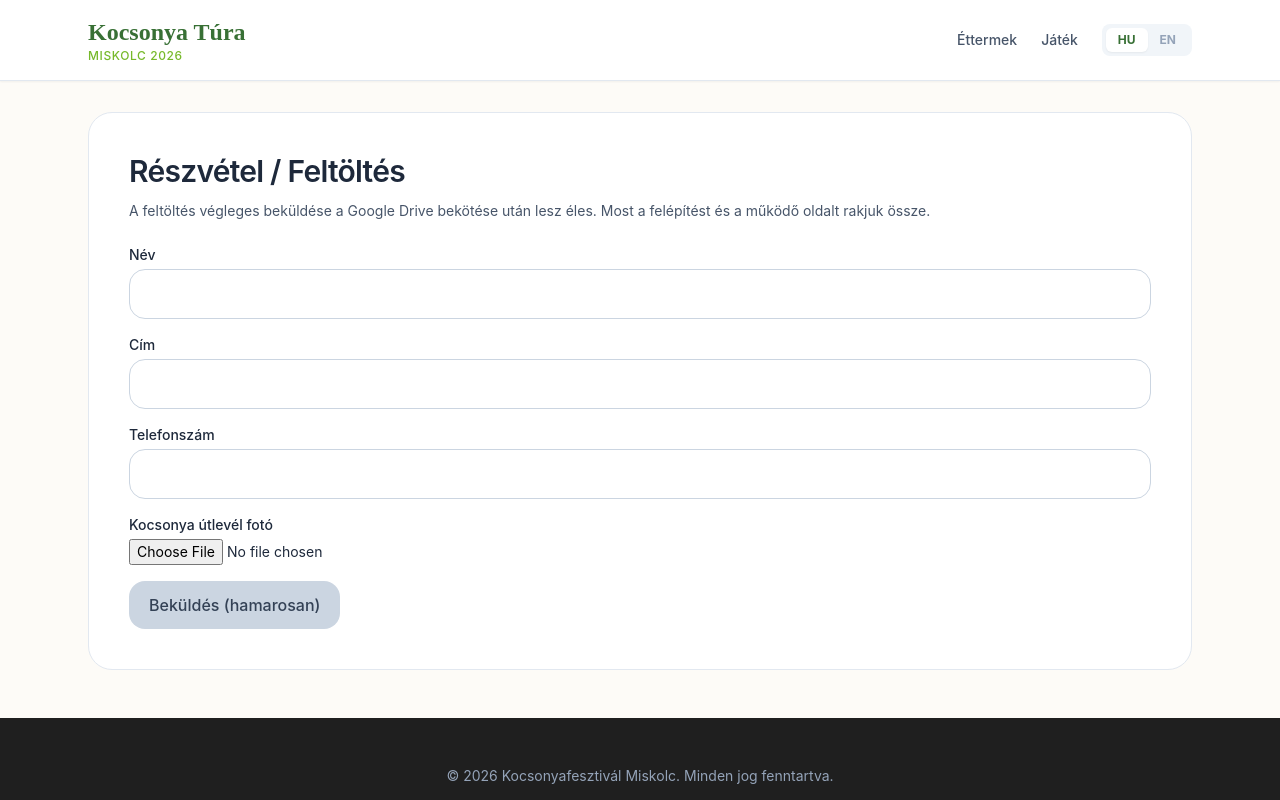
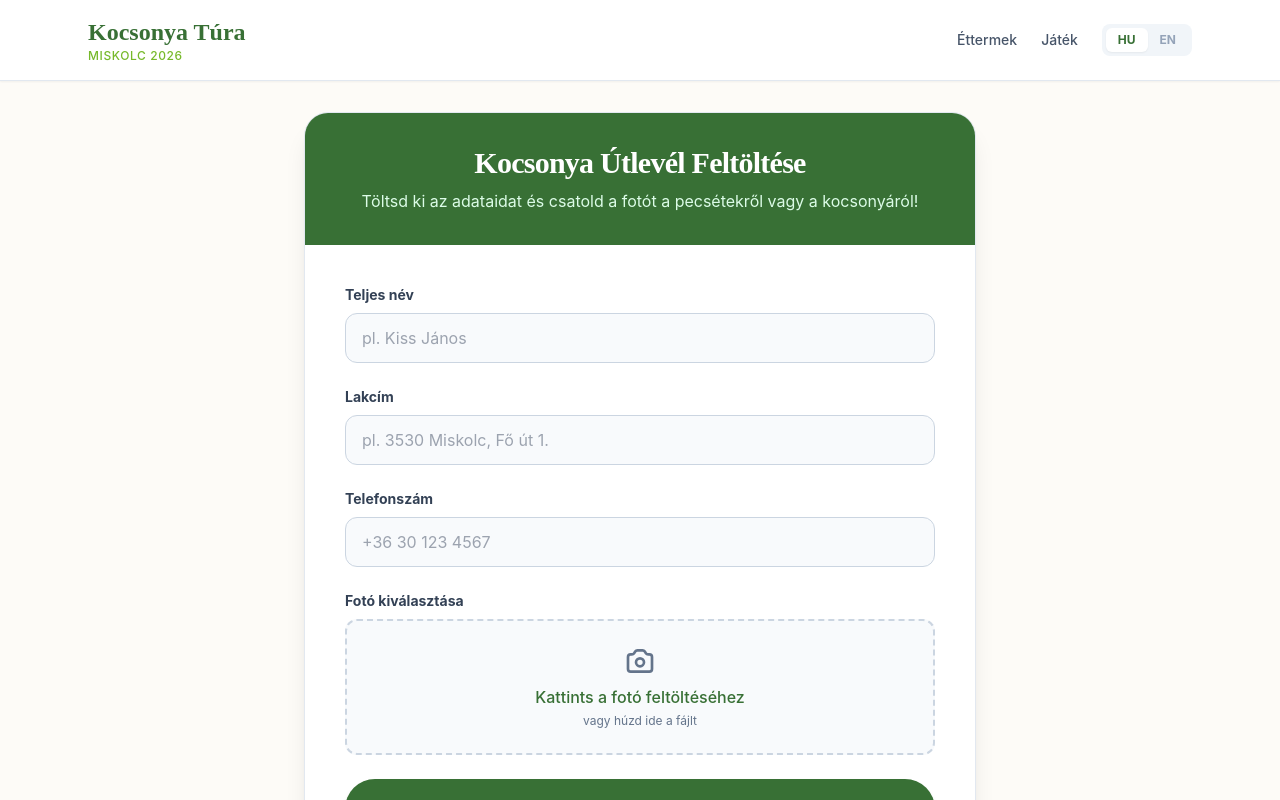
Before and after one commit to Viva1981/kocsonya, a Next.js app: page /feltoltes in a window 1280 px wide. Shown: the top 800 px of the page. Built offline with nearby package versions, Linux system fonts and the light colour scheme.

Commit message:
Feltöltő űrlap optimalizálása: dupla kattintás tiltása (loading state) és új design

```diff
--- a/pages/feltoltes.js
+++ b/pages/feltoltes.js
@@ -1,11 +1,44 @@
 import { useState } from "react";
 import Layout from "../components/Layout";
 import { useLanguage } from "../components/useLanguage";
-import { TEXTS } from "../data/texts";
+
+// --- SZÓTÁR (Helyi definíció a biztonság kedvéért) ---
+const FORM_TEXTS = {
+  hu: {
+    title: "Kocsonya Útlevél Feltöltése",
+    note: "Töltsd ki az adataidat és csatold a fotót a pecsétekről vagy a kocsonyáról!",
+    fields: {
+      name: "Teljes név",
+      address: "Lakcím",
+      phone: "Telefonszám",
+      file: "Fotó kiválasztása",
+      selected: "Kiválasztott fájl"
+    },
+    submit: "Beküldés és Játék",
+    loading: "Küldés folyamatban...",
+    successTitle: "Sikeres feltöltés!",
+    successText: "Köszönjük a játékot! A fotódat megkaptuk, sok szerencsét a sorsoláshoz."
+  },
+  en: {
+    title: "Upload Aspic Passport",
+    note: "Fill in your details and attach the photo of your stamps or the aspic!",
+    fields: {
+      name: "Full Name",
+      address: "Address",
+      phone: "Phone Number",
+      file: "Choose Photo",
+      selected: "Selected file"
+    },
+    submit: "Submit & Play",
+    loading: "Sending...",
+    successTitle: "Upload Successful!",
+    successText: "Thank you for playing! We received your photo, good luck with the draw."
+  }
+};
 
 export default function UploadPage() {
   const { lang, setLang } = useLanguage();
-  const t = TEXTS[lang];
+  const t = FORM_TEXTS[lang]; // Itt a helyi szótárat használjuk
 
   const [name, setName] = useState("");
   const [address, setAddress] = useState("");
@@ -13,17 +46,27 @@ export default function UploadPage() {
   const [file, setFile] = useState(null);
   const [submitted, setSubmitted] = useState(false);
 
+  // ÚJ: Töltés állapot figyelése
+  const [loading, setLoading] = useState(false);
+
   async function onSubmit(e) {
     e.preventDefault();
 
+    // HA már tölt, ne engedjük újra lefutni
+    if (loading) return;
+
     if (!file) {
-    alert("Nincs fájl kiválasztva");
+      alert(lang === 'hu' ? "Kérlek válassz egy fotót!" : "Please select a photo!");
       return;
     }
+
+    // Bekapcsoljuk a "homokórát" -> Gomb letiltva
+    setLoading(true);
 
     const reader = new FileReader();
 
     reader.onload = async () => {
+      try {
         const base64 = reader.result.split(",")[1];
 
         const payload = {
@@ -36,6 +79,7 @@ async function onSubmit(e) {
           mimeType: file.type,
         };
 
+        // A te GAS URL-ed
         const res = await fetch(
           "https://script.google.com/macros/s/AKfycbxOzy93QkZghcHsl3Vxsk_MOeqzPyvf4YLJsAH7PZL__YUTzmvTgO0KUc01Q9UwKqOJ/exec",
           {
@@ -48,105 +92,160 @@ const res = await fetch(
 
         const json = await res.json();
 
-    if (json.ok) {
+        // Feltételezzük, hogy a GAS visszadob egy JSON-t.
+        // Ha "ok" vagy nincs hiba, akkor sikeresnek vesszük.
         setSubmitted(true);
-    } else {
-      alert("Hiba történt: " + json.error);
+      } catch (error) {
+        console.error(error);
+        alert(lang === 'hu' ? "Hiba történt a küldéskor. Kérlek próbáld újra!" : "Error sending data. Please try again!");
+      } finally {
+        // Akár sikerült, akár nem, a töltést leállítjuk,
+        // de ha sikerült, úgyis eltűnik a gomb a "submitted" állapot miatt.
+        setLoading(false);
       }
     };
 
     reader.readAsDataURL(file);
   }
 
+  return (
+    <Layout lang={lang} setLang={setLang}>
+      <section className="max-w-2xl mx-auto rounded-3xl border border-slate-200 bg-white shadow-xl overflow-hidden">
 
-  return (
-    <Layout t={t} lang={lang} setLang={setLang}>
-      <section className="rounded-3xl border border-slate-200 bg-white p-6 sm:p-10">
-        <h1 className="text-2xl sm:text-3xl font-semibold tracking-tight">
-          {t.form.title}
+        {/* Fejléc sáv */}
+        <div className="bg-[#387035] px-6 py-8 sm:px-10 text-center">
+           <h1 className="text-2xl sm:text-3xl font-serif font-bold text-white tracking-tight">
+            {t.title}
           </h1>
-        <p className="mt-3 text-sm text-slate-600">{t.form.note}</p>
+          <p className="mt-2 text-green-100 text-sm sm:text-base">
+            {t.note}
+          </p>
+        </div>
 
+        <div className="p-6 sm:p-10">
           {submitted ? (
-          <div className="mt-6 rounded-2xl border border-slate-200 bg-slate-50 p-5">
-            <div className="font-semibold">{t.form.successTitle}</div>
-            <p className="mt-2 text-slate-700">{t.form.successText}</p>
+            <div className="text-center py-10">
+              <div className="mx-auto w-20 h-20 bg-green-100 text-[#387035] rounded-full flex items-center justify-center mb-6">
+                <svg className="w-10 h-10" fill="none" viewBox="0 0 24 24" stroke="currentColor">
+                  <path strokeLinecap="round" strokeLinejoin="round" strokeWidth={2} d="M5 13l4 4L19 7" />
+                </svg>
+              </div>
+              <h2 className="text-2xl font-bold text-[#387035] mb-2">{t.successTitle}</h2>
+              <p className="text-slate-600">{t.successText}</p>
             </div>
           ) : (
-          <form onSubmit={onSubmit} className="mt-6 space-y-4">
+            <form onSubmit={onSubmit} className="space-y-6">
+
+              {/* Név Mező */}
               <div>
-              <label className="block text-sm font-medium mb-1">
-                {t.form.fields.name}
+                <label className="block text-sm font-bold text-slate-700 mb-2">
+                  {t.fields.name}
                 </label>
                 <input
+                  type="text"
                   value={name}
                   onChange={(e) => setName(e.target.value)}
-                className="w-full rounded-2xl border border-slate-300 px-4 py-3 focus:outline-none focus:ring-2 focus:ring-slate-400"
-                placeholder=""
+                  className="w-full rounded-xl border border-slate-300 bg-slate-50 px-4 py-3 focus:outline-none focus:border-[#77b92b] focus:ring-2 focus:ring-green-100 transition-all"
+                  placeholder={lang === 'hu' ? "pl. Kiss János" : "e.g. John Doe"}
                   required
+                  disabled={loading}
                 />
               </div>
 
+              {/* Cím Mező */}
               <div>
-              <label className="block text-sm font-medium mb-1">
-                {t.form.fields.address}
+                <label className="block text-sm font-bold text-slate-700 mb-2">
+                  {t.fields.address}
                 </label>
                 <input
+                  type="text"
                   value={address}
                   onChange={(e) => setAddress(e.target.value)}
-                className="w-full rounded-2xl border border-slate-300 px-4 py-3 focus:outline-none focus:ring-2 focus:ring-slate-400"
-                placeholder=""
+                  className="w-full rounded-xl border border-slate-300 bg-slate-50 px-4 py-3 focus:outline-none focus:border-[#77b92b] focus:ring-2 focus:ring-green-100 transition-all"
+                  placeholder={lang === 'hu' ? "pl. 3530 Miskolc, Fő út 1." : ""}
                   required
+                  disabled={loading}
                 />
               </div>
 
+              {/* Telefon Mező */}
               <div>
-              <label className="block text-sm font-medium mb-1">
-                {t.form.fields.phone}
+                <label className="block text-sm font-bold text-slate-700 mb-2">
+                  {t.fields.phone}
                 </label>
                 <input
+                  type="tel"
                   value={phone}
                   onChange={(e) => setPhone(e.target.value)}
-                className="w-full rounded-2xl border border-slate-300 px-4 py-3 focus:outline-none focus:ring-2 focus:ring-slate-400"
-                placeholder=""
+                  className="w-full rounded-xl border border-slate-300 bg-slate-50 px-4 py-3 focus:outline-none focus:border-[#77b92b] focus:ring-2 focus:ring-green-100 transition-all"
+                  placeholder="+36 30 123 4567"
                   required
+                  disabled={loading}
                 />
               </div>
 
+              {/* Fájl feltöltés (Dizájnosabb) */}
               <div>
-              <label className="block text-sm font-medium mb-1">
-                {t.form.fields.file}
+                <label className="block text-sm font-bold text-slate-700 mb-2">
+                  {t.fields.file}
                 </label>
 
-              <div className="flex flex-col sm:flex-row items-start sm:items-center gap-3">
+                <div className={`relative border-2 border-dashed rounded-xl p-6 text-center transition-all ${file ? 'border-[#387035] bg-green-50' : 'border-slate-300 hover:border-slate-400 bg-slate-50'}`}>
                   <input
                     type="file"
                     accept="image/*"
                     onChange={(e) => setFile(e.target.files?.[0] || null)}
-                  className="block w-full text-sm"
+                    className="absolute top-0 left-0 w-full h-full opacity-0 cursor-pointer"
                     required
+                    disabled={loading}
                   />
 
-                <div className="text-sm text-slate-600">
                   {file ? (
-                    <>
-                      <span className="font-medium">{t.form.selected}:</span>{" "}
-                      {file.name}
-                    </>
-                  ) : null}
+                    <div className="flex flex-col items-center text-[#387035]">
+                      <svg className="w-8 h-8 mb-2" fill="none" viewBox="0 0 24 24" stroke="currentColor">
+                         <path strokeLinecap="round" strokeLinejoin="round" strokeWidth={2} d="M9 12l2 2 4-4m6 2a9 9 0 11-18 0 9 9 0 0118 0z" />
+                      </svg>
+                      <span className="font-semibold">{t.fields.selected}:</span>
+                      <span className="text-sm truncate max-w-xs">{file.name}</span>
                     </div>
+                  ) : (
+                    <div className="flex flex-col items-center text-slate-500">
+                      <svg className="w-8 h-8 mb-2" fill="none" viewBox="0 0 24 24" stroke="currentColor">
+                        <path strokeLinecap="round" strokeLinejoin="round" strokeWidth={2} d="M3 9a2 2 0 012-2h.93a2 2 0 001.664-.89l.812-1.22A2 2 0 0110.07 4h3.86a2 2 0 011.664.89l.812 1.22A2 2 0 0018.07 7H19a2 2 0 012 2v9a2 2 0 01-2 2H5a2 2 0 01-2-2V9z" />
+                        <path strokeLinecap="round" strokeLinejoin="round" strokeWidth={2} d="M15 13a3 3 0 11-6 0 3 3 0 016 0z" />
+                      </svg>
+                      <span className="font-medium text-[#387035]">Kattints a fotó feltöltéséhez</span>
+                      <span className="text-xs mt-1">vagy húzd ide a fájlt</span>
+                    </div>
+                  )}
                 </div>
               </div>
 
+              {/* Submit Gomb - Loading állapottal */}
               <button
                 type="submit"
-              className="w-full sm:w-auto inline-flex items-center justify-center rounded-2xl bg-slate-300 px-5 py-3 text-slate-700 font-medium cursor-not-allowed"
-              title="A beküldés a Drive bekötése után lesz éles."
+                disabled={loading} // Ez akadályozza meg a duplázást
+                className={`w-full flex items-center justify-center py-4 px-6 rounded-full font-bold text-lg transition-all shadow-md
+                  ${loading
+                    ? "bg-slate-300 text-slate-500 cursor-not-allowed"
+                    : "bg-[#387035] text-white hover:bg-[#2a5528] hover:shadow-lg transform active:scale-95"
+                  }`}
               >
-              {t.form.submit}
+                {loading ? (
+                  <>
+                    <svg className="animate-spin -ml-1 mr-3 h-5 w-5 text-white" xmlns="http://www.w3.org/2000/svg" fill="none" viewBox="0 0 24 24">
+                      <circle className="opacity-25" cx="12" cy="12" r="10" stroke="currentColor" strokeWidth="4"></circle>
+                      <path className="opacity-75" fill="currentColor" d="M4 12a8 8 0 018-8V0C5.373 0 0 5.373 0 12h4zm2 5.291A7.962 7.962 0 014 12H0c0 3.042 1.135 5.824 3 7.938l3-2.647z"></path>
+                    </svg>
+                    {t.loading}
+                  </>
+                ) : (
+                  t.submit
+                )}
               </button>
             </form>
           )}
+        </div>
       </section>
     </Layout>
   );
```
Lines whose indentation alone changed are shown as unchanged.
